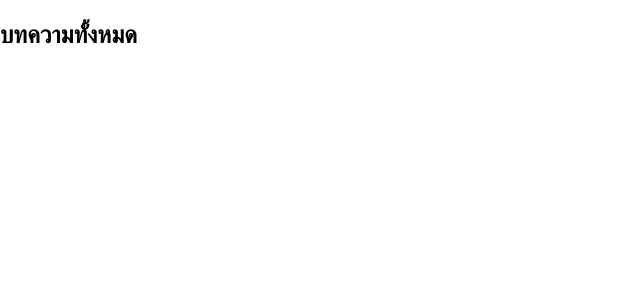
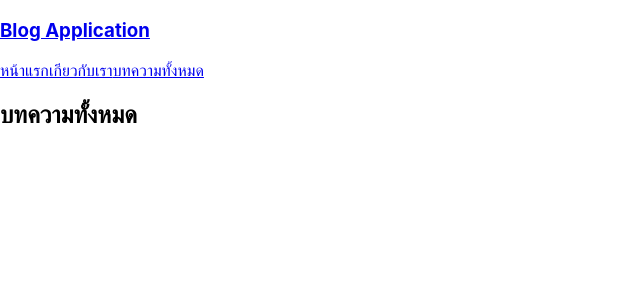
Before and after one commit to Bank-Chanwit/react-blog-app, a React (Create React App) app: page /Blogs in a window 1280 px wide. Shown: the top 300 px of the page, without its empty margins (0-640 px from the left). Built offline with nearby package versions, Linux system fonts and the light colour scheme.

Commit message:
add navbar

```diff
--- a/src/App.js
+++ b/src/App.js
@@ -1,12 +1,19 @@
 import Home from "./components/Home";
 import About from "./components/About";
 import Blogs from "./components/Blogs";
+import Navbar from "./components/Navbar";
+import { BrowserRouter, Routes, Route } from "react-router-dom";
 
 function App() {
   return (
-    <div className="App">
-      <Blogs/>
-    </div>
+    <BrowserRouter>
+    <Navbar/>
+      <Routes>
+        <Route path="/" element={<Home/>}></Route>
+        <Route path="/About" element={<About/>}></Route>
+        <Route path="/Blogs" element={<Blogs/>}></Route>
+      </Routes>
+    </BrowserRouter>
   );
 }
 
--- a/src/components/Blogs.js
+++ b/src/components/Blogs.js
@@ -1,7 +1,7 @@
 export default function Blogs(){
     return(
         <>
-        <h2>บทความทั้งหมด </h2>
+        <h2>บทความทั้งหมด</h2>
         </>
     )
 }
--- /dev/null
+++ b/src/components/Navbar.js
@@ -0,0 +1,13 @@
+import { Link } from "react-router-dom"
+export default function Navbar(){
+    return(
+        <nav>
+            <Link to="/" className="logo">
+                <h3>Blog Application</h3>
+            </Link>
+            <Link to="/">หน้าแรก</Link>
+            <Link to="/about">เกียวกับเรา</Link>
+            <Link to="/blogs">บทความทั้งหมด</Link>
+        </nav>
+    )
+}
```
Also changed, not shown: src/index.js (line endings or trailing spaces).
